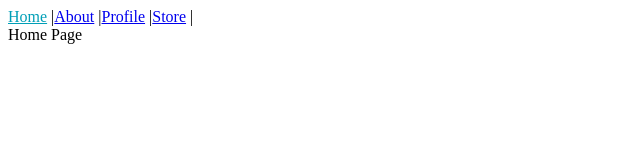
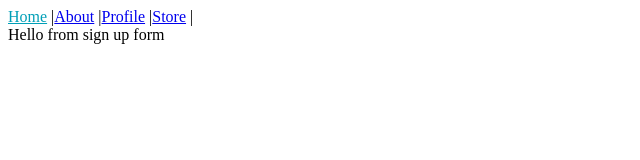
Before and after one commit to jazminmatos/poki_habit_tracker_client, a React (Create React App) app: page / in a window 1280 px wide. Shown: the top 160 px of the page, without its empty margins (0-640 px from the left). Built offline with nearby package versions, Linux system fonts and the light colour scheme.

Commit message:
sign up container won't show signupForm component in Home

```diff
--- a/src/components/Home.js
+++ b/src/components/Home.js
@@ -1,9 +1,12 @@
 import React from 'react';
+
+import SignupForm from './SignupForm';
 
 const Home = () => {
     return (
         <div>
-            Home Page
+            <signupContainer />
+            <SignupForm />
         </div>
     );
 }
--- a/src/components/Profile.js
+++ b/src/components/Profile.js
@@ -3,7 +3,7 @@ import React from 'react';
 const Profile = () => {
     return (
         <div>
-            Profile Page
+
         </div>
     );
 }
--- a/src/components/navBar.js
+++ b/src/components/navBar.js
@@ -1,6 +1,5 @@
+import React from 'react';
 import { NavLink } from "react-router-dom";
-
-import React from 'react';
 
 const NavBar = () => {
     return (
--- a/src/components/signupForm.js
+++ b/src/components/signupForm.js
@@ -0,0 +1,11 @@
+import React from 'react';
+
+const signupForm = () => {
+    return (
+        <div>
+            Hello from sign up form
+        </div>
+    );
+}
+
+export default signupForm;
```
Also changed, not shown: src/containers/signupContainer.js (+16 -0 lines).
